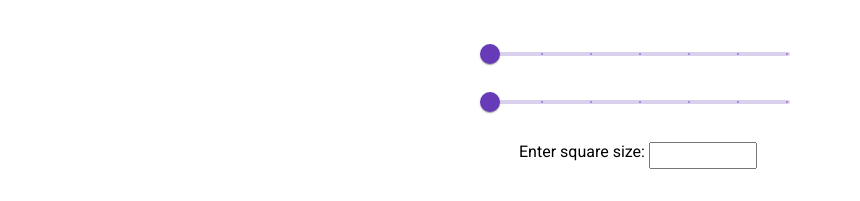
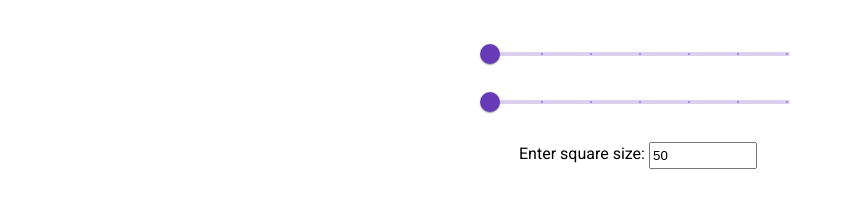
Before and after one commit to Y3llow45/TerrainLeveler, an Angular app in the folder TL-angular/: page / in a window 1280 px wide. Shown: the top 201 px of the page, without its empty margins (0-860 px from the left). Built offline with nearby package versions, Linux system fonts and the light colour scheme.

Commit message:
Update distanceToHo

```diff
--- a/TL-angular/src/app/input/input.component.css
+++ b/TL-angular/src/app/input/input.component.css
@@ -68,7 +68,7 @@ input {
     margin-top: 16px;
 }
 
-.nothing {
-    margin: 0px 0px 0px 0px;
-    padding: 0px 0px 0px 0px;
+.input-text {
+    margin-bottom: 0px;
+    padding-top: 2px;
 }
--- a/TL-angular/src/app/input/input.component.html
+++ b/TL-angular/src/app/input/input.component.html
@@ -13,8 +13,8 @@
     </div>
 
     <div class="square-input">
-      <p>Enter square size: </p>
-      <input type="number" class="square-size-input">
+      <p class="input-text">Enter square size: </p>
+      <input type="number" class="square-size-input" [defaultValue]="50">
   </div>
    <!-- <div class="terrain">
       <div *ngFor="let vertical of Array(verticalSquares)" fxLayout="column" fxLayoutAlign="start stretch">
--- a/TL-angular/src/app/input/input.component.ts
+++ b/TL-angular/src/app/input/input.component.ts
@@ -12,7 +12,7 @@ export class InputComponent {
   horizontalSquares: number = 2;
   squareSize: number = 60;
   inputData: Array<number> = [];
-  Ho: number = 60;
+  Ho: number = 50;
 
   avarageH1: String = "";
   avarageH2: String = "";
@@ -135,7 +135,8 @@ export class InputComponent {
     let crossedSides = [];
     for(let i = 0; i < (this.verticalSquares+1)*(this.horizontalSquares+1); i++){
       if(this.inputData[i] <= this.Ho) {
-
+        let distanceToHo = this.squareSize*(this.inputData[i-1]-this.Ho) / Math.abs(this.inputData[i-1]-this.inputData[i]);
+        console.log(distanceToHo);
       }
     }
     this.drawRedLine(85,0,170/2,120);
```
